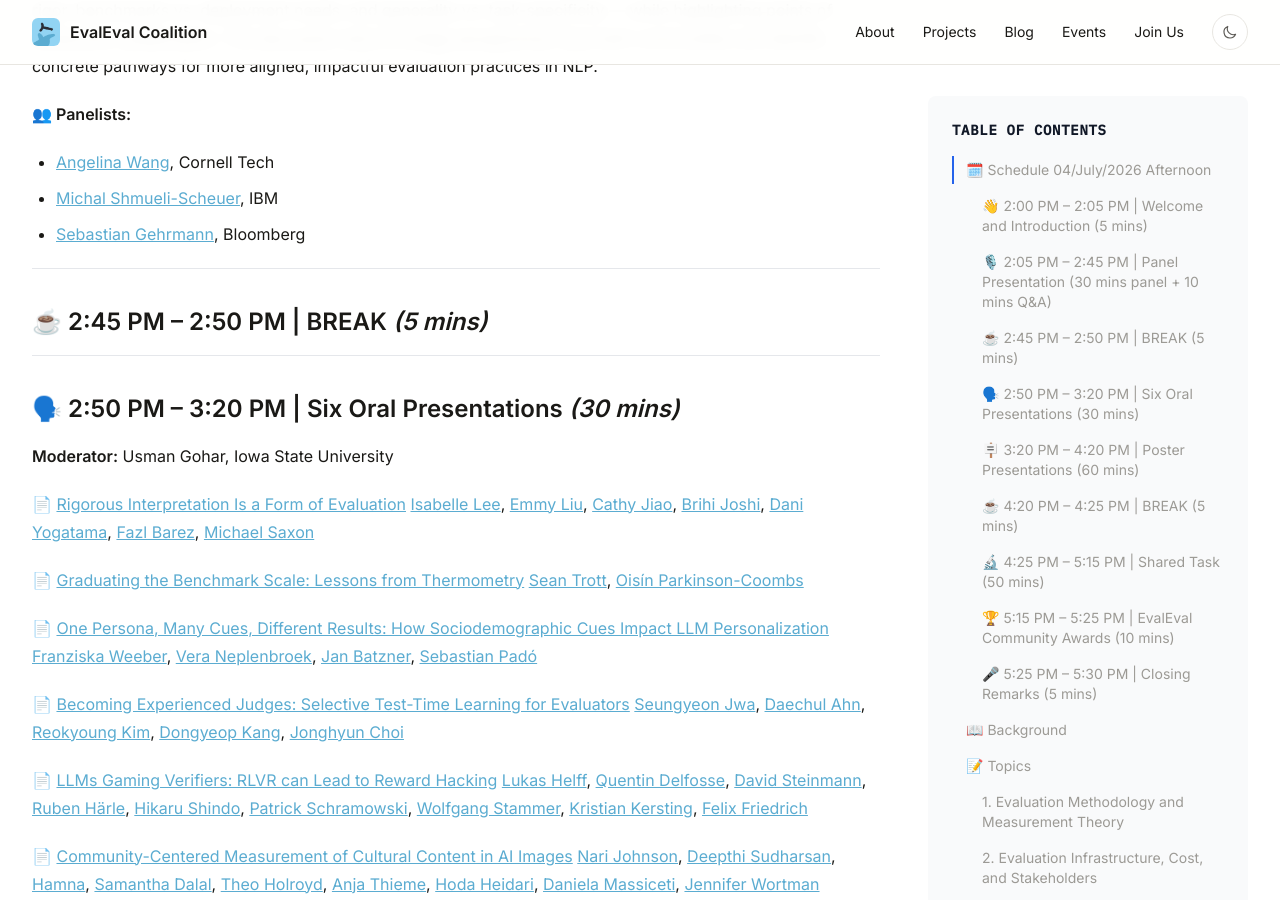
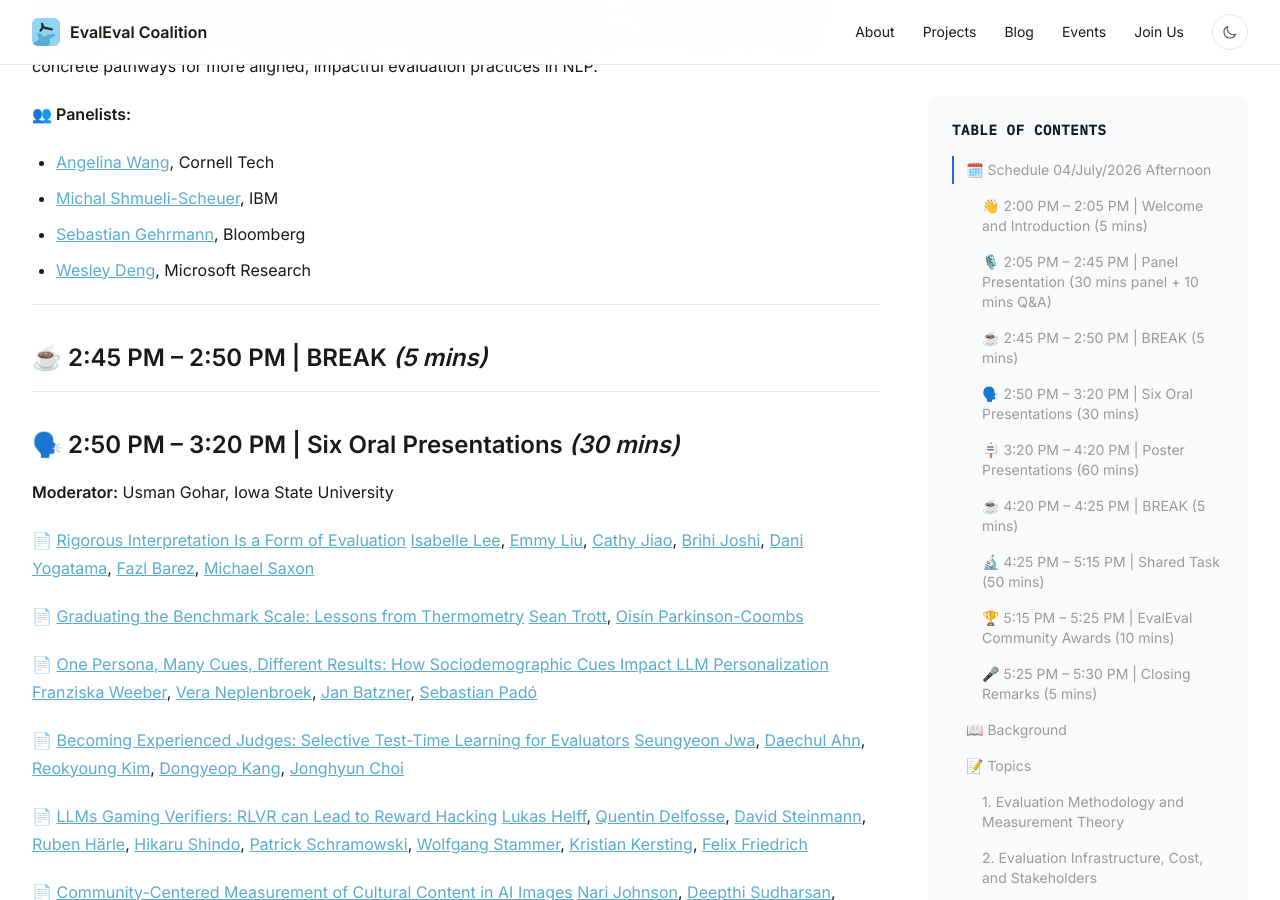
Before and after one commit to evaleval/evaleval.github.io, a Jekyll site: the page built from _events/2026-acl-workshop.md, in a window 1280 px wide and 900 px high, scrolled down 921 px. Built offline with Jekyll 4.4.1, drawn with Linux system fonts in a browser that asks for light colours; nearby versions of some CDN libraries.

Commit message:
added Wesley to our schedule

```diff
--- a/_events/2026-acl-workshop.md
+++ b/_events/2026-acl-workshop.md
@@ -31,6 +31,7 @@ This panel brings together model developers and evaluation researchers to examin
 - [Angelina Wang](https://angelina-wang.github.io/), Cornell Tech
 - [Michal Shmueli-Scheuer](https://research.ibm.com/people/michal-shmueli-scheuer), IBM
 - [Sebastian Gehrmann](https://sebastiangehrmann.github.io/), Bloomberg
+- [Wesley Deng](https://wesleydeng.com/), Microsoft Research
 
 ---
 
```
